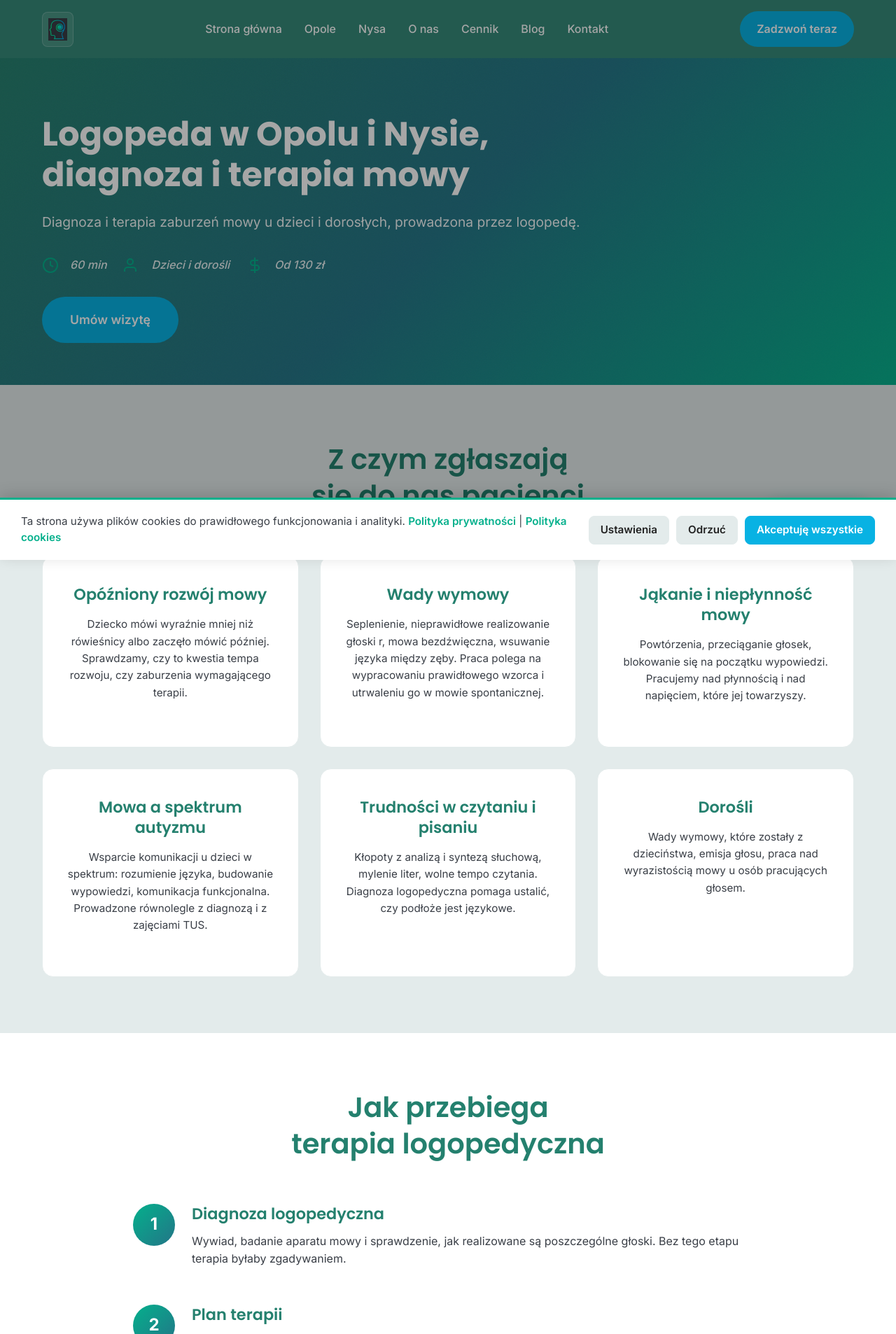
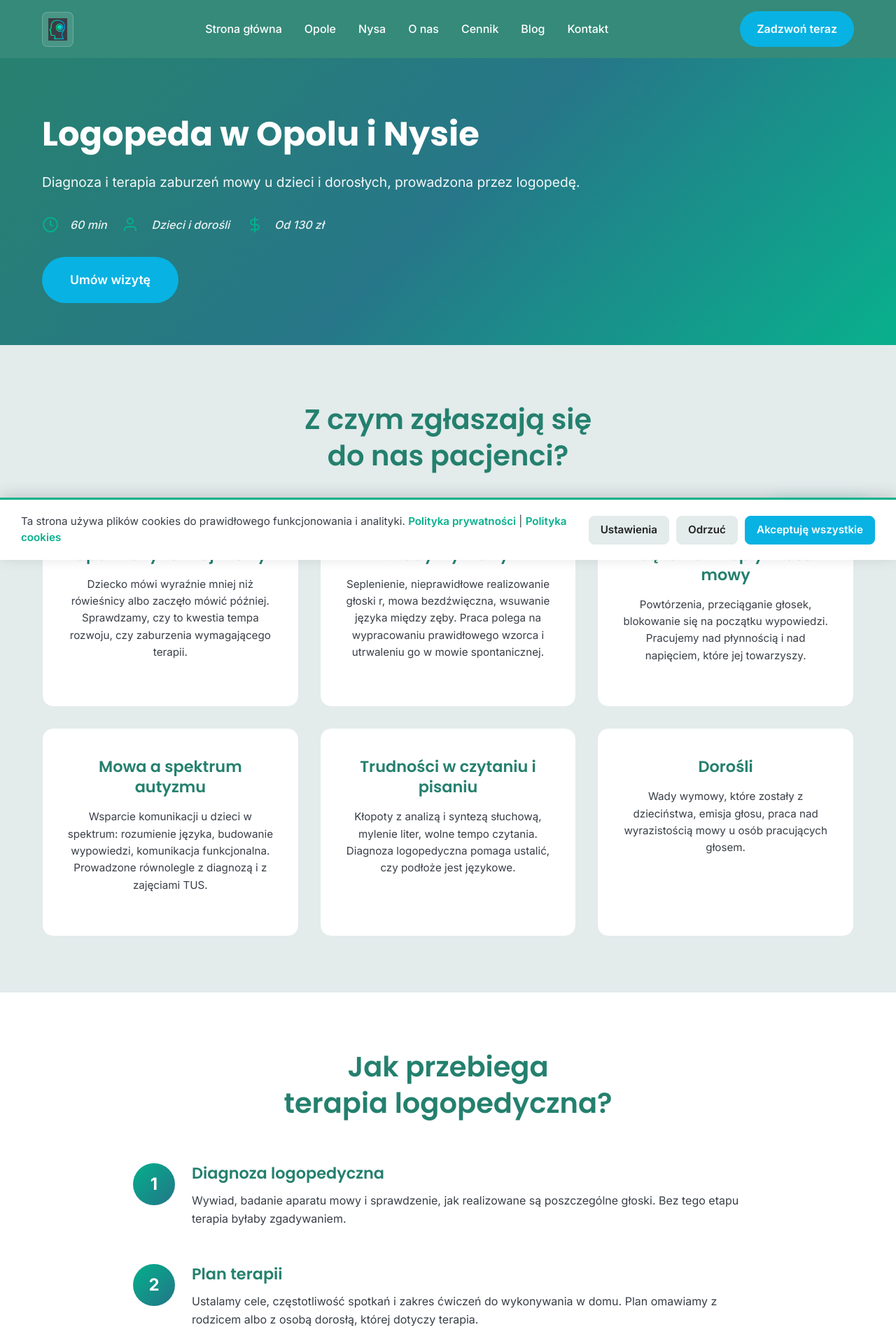
Before and after one commit to MonkeyBooze/Psycholog-website, a Django app: page /logopedia/ in a window 1280 px wide. Shown: the top 1906 px of the page at 70% size. Run offline with Django 5.2, Linux system fonts and the light colour scheme.

Commit message:
Remove the cookie veil covering the page, drop appositive commas from headings
The rendered HTML the owner pulled from Search Console showed the full page:
hero, testimonials, services, locations, team, booking form, footer. Googlebot
receives all of it. So the blank screenshot is not missing content, it is
something painted over it, and there was:

.cookie-banner is position: fixed with z-index 1200, which makes it a stacking
context. Inside it sat .cookie-overlay, position: fixed across the whole
viewport with rgba(0, 0, 0, 0.35). Its z-index: -1 only puts it behind its own
parent, not behind the page, so the veil landed above everything including the
header at z-index 1000. A crawler never has stored consent, so every render
happened under that veil. The banner is a bottom bar with its own shadow and
the veil did nothing for it. Gone from the markup and the stylesheet.

Headings no longer tack a label on with a comma:

  Psycholog w Opolu i Nysie, diagnoza ADHD...  -> Psycholog w Opolu i Nysie
  Logopeda w Opolu i Nysie, diagnoza i ...     -> Logopeda w Opolu i Nysie
  Gabinety w Opolu i Nysie, dane kontaktowe    -> Dane kontaktowe obu gabinetow
  Gabinet w Opolu, dane kontaktowe             -> Dane kontaktowe gabinetu w Opolu
  Pierwsze spotkanie, wywiad szczegolowy       -> Wywiad szczegolowy

The keywords the first two dropped are still in each page title, which is where
they belong. The step headings repeated a number the component already prints
next to them in large type.

Commas that carry a clause stay, because they are correct Polish: "Poznaj ludzi,
ktorzy Cie zrozumieja", "To, co mowisz, zostaje miedzy nami".

Question-form headings were split almost evenly, 17 with a question mark and 14
without. All 14 have one now.

Co-Authored-By: Claude Opus 5 <noreply@anthropic.com>

```diff
--- a/app/site_data.py
+++ b/app/site_data.py
@@ -961,7 +961,7 @@ CHILD_PROTECTION_SHORT = [
         "ani karać. Naszym zadaniem jest Ci pomóc.",
     ),
     (
-        "Gdzie jeszcze możesz zadzwonić",
+        "Gdzie jeszcze możesz zadzwonić?",
         "Telefon Zaufania dla Dzieci i Młodzieży: 116 111, czynny całą dobę, bezpłatny. "
         "Telefon alarmowy: 112.",
     ),
--- a/app/static/css/utils/cookie.css
+++ b/app/static/css/utils/cookie.css
@@ -5,16 +5,6 @@
   left: 0;
   right: 0;
   z-index: var(--z-modal);
-}
-
-.cookie-overlay {
-  position: fixed;
-  top: 0;
-  left: 0;
-  right: 0;
-  bottom: 0;
-  background: rgba(0, 0, 0, 0.35);
-  z-index: -1;
 }
 
 .cookie-container {
--- a/app/templates/base.html
+++ b/app/templates/base.html
@@ -217,7 +217,6 @@
 
   <!-- Cookie consent -->
   <div id="cookie-banner" class="cookie-banner" style="display: none;">
-    <div class="cookie-overlay"></div>
     <div class="cookie-container">
       <div style="flex: 1;">
         <span>Ta strona używa plików cookies do prawidłowego funkcjonowania i analityki. <a href="/privacy/">Polityka
--- a/app/templates/contact.html
+++ b/app/templates/contact.html
@@ -19,7 +19,7 @@
     <div class="contact-grid">
       <!-- Contact Information -->
       <div class="contact-info-section">
-        <h2>Gabinety w Opolu i Nysie, dane kontaktowe</h2>
+        <h2>Dane kontaktowe obu gabinetów</h2>
         <p>
           Najszybciej odpowiadamy na telefon. Jeśli nie odbierzemy, oddzwaniamy, zwykle tego
           samego dnia. Termin zarezerwujesz też przez
--- a/app/templates/diagnoza_adhd.html
+++ b/app/templates/diagnoza_adhd.html
@@ -54,7 +54,7 @@
             <div class="process-step">
                 <div class="step-number">1</div>
                 <div class="step-content">
-                    <h3>Pierwsze spotkanie, wywiad szczegółowy</h3>
+                    <h3>Wywiad szczegółowy</h3>
                     <p>Szczegółowa rozmowa o objawach w dzieciństwie i obecnie. Omówienie trudności w codziennym
                         funkcjonowaniu, pracy, relacjach. Zebranie informacji o historii rozwoju i leczenia.</p>
                     <span class="step-duration">1 godzina</span>
@@ -64,7 +64,7 @@
             <div class="process-step">
                 <div class="step-number">2</div>
                 <div class="step-content">
-                    <h3>Drugie spotkanie, badanie DIVA-5</h3>
+                    <h3>Badanie DIVA-5</h3>
                     <p>Ustrukturyzowany wywiad diagnostyczny DIVA-5 zgodny z kryteriami DSM-5. Ocena wszystkich 18
                         objawów ADHD w dzieciństwie i dorosłości.</p>
                     <span class="step-duration">1 godzina</span>
@@ -74,7 +74,7 @@
             <div class="process-step">
                 <div class="step-number">3</div>
                 <div class="step-content">
-                    <h3>Trzecie spotkanie, omówienie wyników</h3>
+                    <h3>Omówienie wyników</h3>
                     <p>Szczegółowe omówienie wyników diagnozy, wniosków i dalszych zaleceń. Przygotowanie pisemnej
                         opinii psychologicznej z pieczątką i podpisem psychologa.</p>
                     <span class="step-duration">1 godzina</span>
--- a/app/templates/diagnoza_autyzmu.html
+++ b/app/templates/diagnoza_autyzmu.html
@@ -53,7 +53,7 @@
             <div class="process-step">
                 <div class="step-number">1</div>
                 <div class="step-content">
-                    <h3>Pierwsze spotkanie, wywiad szczegółowy</h3>
+                    <h3>Wywiad szczegółowy</h3>
                     <p>Szczegółowa rozmowa z pacjentem lub rodzicami (w przypadku dzieci) na temat wczesnego rozwoju,
                         historii objawów oraz funkcjonowania w różnych sferach życia.</p>
                     <span class="step-duration">1 godzina</span>
@@ -63,7 +63,7 @@
             <div class="process-step">
                 <div class="step-number">2</div>
                 <div class="step-content">
-                    <h3>Drugie spotkanie, badanie ADOS-2</h3>
+                    <h3>Badanie ADOS-2</h3>
                     <p>Standaryzowane badanie obserwacyjne ADOS-2, podczas którego diagnosta proponuje specyficzne
                         aktywności i zadania społeczne, obserwując reakcje i sposób komunikacji osoby badanej.</p>
                     <span class="step-duration">1 godzina</span>
@@ -73,7 +73,7 @@
             <div class="process-step">
                 <div class="step-number">3</div>
                 <div class="step-content">
-                    <h3>Trzecie spotkanie, omówienie wyników</h3>
+                    <h3>Omówienie wyników</h3>
                     <p>Spotkanie poświęcone omówieniu wyników, wydaniu pisemnej opinii z rozpoznaniem
                         (zgodnym z ICD-10/ICD-11) oraz nakreśleniu planu dalszego wsparcia terapeutycznego.</p>
                     <span class="step-duration">1 godzina</span>
--- a/app/templates/home.html
+++ b/app/templates/home.html
@@ -9,7 +9,7 @@
   <div class="container">
     <div class="hero-content">
       <div class="hero-text">
-        <h1 class="hero-headline">Psycholog w Opolu i Nysie, diagnoza ADHD i spektrum autyzmu</h1>
+        <h1 class="hero-headline">Psycholog w Opolu i Nysie</h1>
         <p class="hero-subtitle">Gabinety w <a href="/opole/">Opolu</a> i <a href="/nysa/">Nysie</a>. Diagnoza ADHD metodą DIVA-5, diagnoza spektrum autyzmu testem ADOS-2, terapia indywidualna, TUS i konsultacje online. Pierwszy termin zwykle w ciągu 3 dni roboczych.</p>
         <div class="hero-buttons">
           <a href="#booking"
@@ -36,7 +36,7 @@
 <section class="testimonials-section section">
   <div class="container">
     <div class="section-header">
-      <h2>Co mówią o nas pacjenci</h2>
+      <h2>Co mówią o nas pacjenci?</h2>
       <p>Opinie z portalu ZnanyLekarz.pl</p>
     </div>
     <div class="testimonials-wrapper">
@@ -145,7 +145,7 @@
 <section class="who-section section bg-light">
   <div class="container">
     <div class="section-header">
-      <h2>Gdzie nas znajdziesz</h2>
+      <h2>Gdzie nas znajdziesz?</h2>
       <p>Dwa gabinety, ten sam zespół i ten sam standard postępowania</p>
     </div>
     <div class="services-grid grid-2">
--- a/app/templates/logopedia.html
+++ b/app/templates/logopedia.html
@@ -9,7 +9,7 @@
 <section class="service-hero section">
   <div class="container">
     <div class="service-hero-content">
-      <h1>Logopeda w Opolu i Nysie, diagnoza i terapia mowy</h1>
+      <h1>Logopeda w Opolu i Nysie</h1>
       <p class="service-description">{{ service.short }}</p>
 
       <div class="service-specs">
@@ -44,7 +44,7 @@
 <section class="who-section section bg-light">
   <div class="container">
     <div class="section-header">
-      <h2>Z czym zgłaszają się do nas pacjenci</h2>
+      <h2>Z czym zgłaszają się do nas pacjenci?</h2>
     </div>
     <div class="services-grid">
       {% for item in LOGOPEDIA_SCOPE %}
@@ -61,7 +61,7 @@
 <section class="how-it-works section">
   <div class="container">
     <div class="section-header">
-      <h2>Jak przebiega terapia logopedyczna</h2>
+      <h2>Jak przebiega terapia logopedyczna?</h2>
     </div>
     <div class="process-steps">
       {% for step in LOGOPEDIA_STEPS %}
@@ -81,7 +81,7 @@
 <section class="section-small">
   <div class="container">
     <div class="section-header">
-      <h2>Ile kosztuje logopedia</h2>
+      <h2>Ile kosztuje logopedia?</h2>
     </div>
     <div class="who-content">
       <ul>
@@ -101,7 +101,7 @@
 <section class="who-section section bg-light">
   <div class="container">
     <div class="section-header">
-      <h2>Gdzie prowadzimy terapię logopedyczną</h2>
+      <h2>Gdzie prowadzimy terapię logopedyczną?</h2>
     </div>
     <div class="who-content">
       <p>
--- a/app/templates/pricing.html
+++ b/app/templates/pricing.html
@@ -93,7 +93,7 @@
 <section class="pricing-plans section-small bg-light">
   <div class="container">
     <div class="section-header">
-      <h2>Co dokładnie obejmuje każda cena</h2>
+      <h2>Co dokładnie obejmuje każda cena?</h2>
     </div>
     <div class="pricing-grid">
       {% for key, svc in SERVICES.items %}
@@ -124,7 +124,7 @@
 <section class="who-section section">
   <div class="container">
     <div class="section-header">
-      <h2>Dlaczego diagnoza kosztuje tyle, ile kosztuje</h2>
+      <h2>Dlaczego diagnoza kosztuje tyle, ile kosztuje?</h2>
     </div>
     <div class="who-content">
       <p>
```
Also changed, not shown: app/templates/lokalizacja.html (+4 -4 lines).
